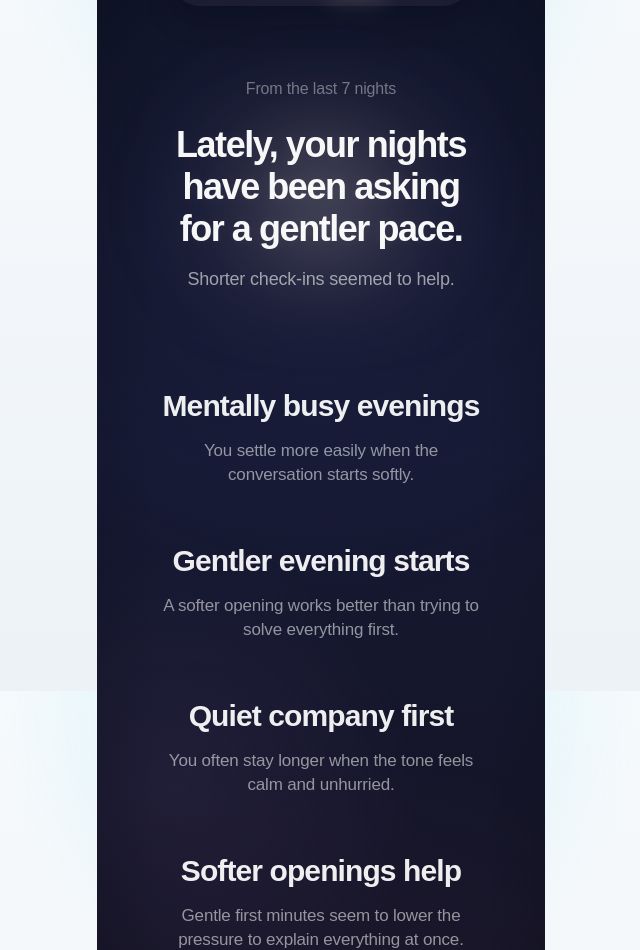
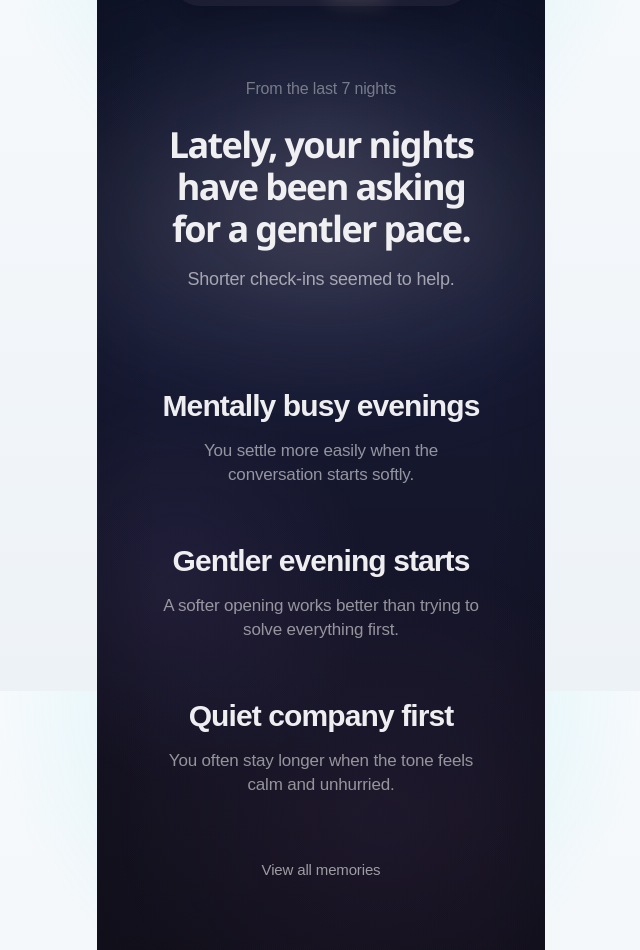
Before and after one commit to lizhongyuanuk-lab/AI-sleep-companion-web-app, a Next.js app: page /memory in a window 1280 px wide. Shown: the part 109-1059 px from the top of the page, without its empty margins (319-959 px from the left). Built offline with nearby package versions, Linux system fonts and the light colour scheme.

Commit message:
Update memory interactions and sync docs

```diff
--- a/app/memory/memory-page.module.css
+++ b/app/memory/memory-page.module.css
@@ -97,27 +97,48 @@
 
 .heroGlow {
   position: absolute;
-  top: 12px;
+  top: 2px;
   left: 50%;
   z-index: 0;
-  width: min(95vw, 25.5rem);
-  height: 13.75rem;
+  width: min(108vw, 31rem);
+  height: 17.5rem;
   border-radius: 999px;
   background:
     radial-gradient(
-      circle,
-      rgba(255, 249, 242, 0.34) 0%,
-      rgba(250, 228, 206, 0.22) 16%,
-      rgba(197, 153, 156, 0.12) 36%,
-      rgba(116, 95, 134, 0.055) 56%,
-      transparent 74%
+      ellipse 30% 24% at 50% 38%,
+      rgba(255, 242, 228, 0.32) 0%,
+      rgba(255, 233, 213, 0.18) 26%,
+      rgba(255, 225, 202, 0.08) 46%,
+      transparent 68%
+    ),
+    radial-gradient(
+      ellipse 56% 42% at 50% 46%,
+      rgba(170, 145, 170, 0.12) 0%,
+      rgba(132, 112, 152, 0.08) 36%,
+      rgba(90, 76, 122, 0.04) 58%,
+      transparent 80%
+    ),
+    linear-gradient(
+      180deg,
+      transparent 0%,
+      rgba(255, 242, 232, 0.03) 24%,
+      rgba(255, 239, 228, 0.08) 42%,
+      rgba(255, 236, 222, 0.11) 56%,
+      rgba(255, 234, 220, 0.06) 72%,
+      transparent 92%
+    ),
+    linear-gradient(
+      90deg,
+      transparent 0%,
+      rgba(255, 244, 235, 0.015) 18%,
+      rgba(255, 244, 235, 0.05) 50%,
+      rgba(255, 244, 235, 0.015) 82%,
+      transparent 100%
     );
   pointer-events: none;
-  filter: blur(38px);
+  filter: blur(64px);
+  opacity: 0.92;
   mix-blend-mode: screen;
-  opacity: 0.88;
-  will-change: opacity, filter;
-  animation: hero-breathe 6.8s ease-in-out infinite;
   transform: translateX(-50%);
 }
 
@@ -138,16 +159,20 @@
   margin: 24px 0 0;
   position: relative;
   z-index: 1;
-  color: rgba(255, 255, 255, 0.97);
-  font-family: "Poppins", sans-serif;
+  color: rgba(255, 255, 255, 0.93);
+  font-family:
+    "General Sans",
+    "Satoshi",
+    "Plus Jakarta Sans",
+    var(--font-geist-sans),
+    var(--font-sans),
+    sans-serif;
   font-size: 2.25rem;
   font-weight: 800;
   line-height: 42px;
-  letter-spacing: -0.04em;
+  letter-spacing: -0.045em;
   text-align: center;
-  text-shadow:
-    0 0 16px rgba(255, 244, 230, 0.07),
-    0 0 26px rgba(255, 220, 180, 0.03);
+  text-shadow: none;
   text-wrap: balance;
 }
 
@@ -172,117 +197,194 @@
   gap: 56px;
 }
 
-.recurringSwipeRow {
+.recurringMemoryItem {
   position: relative;
-  overflow: hidden;
   width: 100%;
-  touch-action: pan-y;
 }
 
-.recurringSwipeRowRevealLeft .rowActionsLeft,
-.recurringSwipeRowRevealRight .rowActionsRight {
-  opacity: 1;
+.recurringMemoryButton {
+  position: relative;
+  display: grid;
+  width: 100%;
+  padding: 0;
+  cursor: pointer;
+  background: none;
+  outline: none;
 }
 
-.recurringItem {
+.recurringMemoryButton::before {
+  content: "";
+  position: absolute;
+  inset: -18px -16px -20px;
+  z-index: 0;
+  border: 1px solid rgba(255, 255, 255, 0.1);
+  border-radius: 22px;
+  background: rgba(255, 255, 255, 0.06);
+  box-shadow: 0 12px 24px rgba(4, 7, 20, 0.08);
+  opacity: 0;
+  pointer-events: none;
+  transform: scale(0.985);
+  transition:
+    opacity 220ms ease-out,
+    transform 220ms ease-out,
+    background-color 220ms ease-out,
+    border-color 220ms ease-out,
+    box-shadow 220ms ease-out;
+  backdrop-filter: blur(12px);
+  -webkit-backdrop-filter: blur(12px);
+}
+
+.recurringMemoryButton:hover::before,
+.recurringMemoryButton:focus-visible::before,
+.recurringMemoryButton:active::before {
+  opacity: 0.72;
+  transform: scale(1);
+}
+
+.recurringMemoryButton:focus-visible {
+  outline: none;
+}
+
+.recurringMemoryButtonExpanded::before {
+  opacity: 1;
+  transform: scale(1);
+}
+
+.recurringMemoryContent {
+  position: relative;
+  z-index: 1;
   display: grid;
   justify-items: center;
-  gap: 15px;
-  position: relative;
-  z-index: 1;
-  transition: transform 220ms cubic-bezier(0.22, 1, 0.36, 1);
-  will-change: transform;
+  gap: 18px;
 }
 
-.recurringItemDragging {
-  transition: none;
+.recurringMemorySummary {
+  display: grid;
+  width: 100%;
+  justify-items: center;
+  gap: 15px;
 }
 
-.rowActionsLeft,
-.rowActionsRight {
-  position: absolute;
-  inset: 0;
-  display: flex;
-  align-items: center;
-  opacity: 0;
-  pointer-events: none;
-  z-index: 2;
-  transition:
-    opacity 180ms ease-out,
-    transform 220ms ease-out;
+.recurringMemoryDetails {
+  display: grid;
+  width: min(100%, 17.5rem);
+  justify-items: stretch;
+  gap: 12px;
+  text-align: left;
 }
 
-.rowActionsLeft {
-  justify-content: flex-start;
-  gap: 10px;
-  padding-left: 8px;
-  transform: translateX(-8px);
+.recurringMemoryDetailGroup {
+  display: grid;
+  gap: 4px;
 }
 
-.rowActionsRight {
-  justify-content: flex-end;
-  padding-right: 8px;
-  transform: translateX(8px);
+.recurringMemoryDetailLabel,
+.recurringMemoryDetailValue {
+  margin: 0;
+  font-family: "Poppins", sans-serif;
+  letter-spacing: -0.01em;
 }
 
-.recurringSwipeRowRevealLeft .rowActionsLeft,
-.recurringSwipeRowRevealRight .rowActionsRight {
-  pointer-events: auto;
-  transform: translateX(0);
+.recurringMemoryDetailLabel {
+  color: rgba(255, 255, 255, 0.42);
+  font-size: 0.8125rem;
+  font-weight: 500;
+  line-height: 1.35;
 }
 
-.rowActionButton {
-  min-width: 62px;
-  min-height: 36px;
-  padding: 0 15px;
-  border: 1px solid rgba(255, 255, 255, 0.09);
+.recurringMemoryDetailValue {
+  color: rgba(255, 255, 255, 0.72);
+  font-size: 0.9375rem;
+  font-weight: 400;
+  line-height: 1.5;
+}
+
+.recurringMemoryActions {
+  display: flex;
+  flex-wrap: wrap;
+  gap: 10px;
+  padding-top: 2px;
+}
+
+.recurringMemoryAction {
+  min-height: 34px;
+  padding: 0 14px;
+  border: 1px solid rgba(255, 255, 255, 0.1);
   border-radius: 999px;
-  background: rgba(16, 18, 30, 0.68);
-  color: rgba(243, 238, 231, 0.82);
+  background: rgba(255, 255, 255, 0.05);
+  color: rgba(255, 255, 255, 0.68);
   font-family: "Poppins", sans-serif;
   font-size: 0.875rem;
   font-weight: 500;
   line-height: 1;
+  letter-spacing: -0.01em;
   transition:
-    background-color 180ms ease-out,
-    border-color 180ms ease-out,
-    color 180ms ease-out,
+    background-color 220ms ease-out,
+    border-color 220ms ease-out,
+    color 220ms ease-out,
     transform 180ms ease-out;
 }
 
-.rowActionButton:hover,
-.rowActionButton:focus-visible {
-  border-color: rgba(255, 255, 255, 0.16);
+.recurringMemoryAction:hover,
+.recurringMemoryAction:focus-visible {
+  border-color: rgba(255, 255, 255, 0.14);
+  background: rgba(255, 255, 255, 0.08);
+  color: rgba(255, 255, 255, 0.82);
   outline: none;
 }
 
-.rowActionButton:active {
+.recurringMemoryAction:active {
   transform: scale(0.985);
 }
 
-.rowActionPositive {
-  background: rgba(32, 36, 54, 0.72);
+.recurringMemoryActionSelected {
+  border-color: rgba(255, 255, 255, 0.16);
+  background: rgba(255, 255, 255, 0.1);
+  color: rgba(255, 248, 243, 0.94);
 }
 
-.rowActionPositive:hover,
-.rowActionPositive:focus-visible {
-  background: rgba(42, 46, 68, 0.84);
+.recurringMemoryActionDestructive {
+  background: rgba(70, 36, 48, 0.32);
+  color: rgba(255, 236, 234, 0.8);
 }
 
-.rowActionDestructive {
-  background: rgba(58, 33, 42, 0.78);
-  color: rgba(255, 242, 240, 0.84);
+.recurringMemoryActionDestructive:hover,
+.recurringMemoryActionDestructive:focus-visible {
+  background: rgba(82, 40, 54, 0.44);
+  color: rgba(255, 242, 240, 0.9);
 }
 
-.rowActionDestructive:hover,
-.rowActionDestructive:focus-visible {
-  background: rgba(72, 40, 52, 0.86);
+.viewAllRow {
+  display: flex;
+  width: 100%;
+  justify-content: center;
 }
 
-.rowActionSelected {
-  border-color: rgba(255, 255, 255, 0.16);
-  background: rgba(54, 58, 84, 0.88);
-  color: rgba(255, 248, 243, 0.96);
+.viewAllButton {
+  min-height: 32px;
+  padding: 0;
+  border: 0;
+  background: none;
+  color: rgba(255, 255, 255, 0.58);
+  font-family: "Poppins", sans-serif;
+  font-size: 0.9375rem;
+  font-weight: 500;
+  line-height: 1.4;
+  letter-spacing: -0.01em;
+  text-align: center;
+  transition:
+    color 220ms ease-out,
+    opacity 220ms ease-out;
+}
+
+.viewAllButton:hover,
+.viewAllButton:focus-visible {
+  color: rgba(255, 255, 255, 0.74);
+  outline: none;
+}
+
+.viewAllButton:active {
+  opacity: 0.82;
 }
 
 .recurringTitle {
@@ -371,19 +473,6 @@
   line-height: 1.58;
 }
 
-@keyframes hero-breathe {
-  0%,
-  100% {
-    opacity: 0.74;
-    filter: blur(34px);
-  }
-
-  50% {
-    opacity: 0.92;
-    filter: blur(40px);
-  }
-}
-
 @media (max-width: 380px) {
   .scrollContent {
     padding-right: 20px;
@@ -395,9 +484,9 @@
   }
 
   .heroGlow {
-    top: 14px;
-    width: min(90vw, 20rem);
-    height: 12rem;
+    top: 8px;
+    width: min(96vw, 22.5rem);
+    height: 14.25rem;
   }
 
   .heroInsight {
@@ -413,9 +502,8 @@
 
 @media (prefers-reduced-motion: reduce) {
   .heroGlow {
-    animation: none;
-    opacity: 0.88;
-    filter: blur(38px);
+    opacity: 0.7;
+    filter: blur(48px);
   }
 
   .actionLink {
--- a/app/memory/page.tsx
+++ b/app/memory/page.tsx
@@ -1,226 +1,157 @@
 "use client";
 
 import Link from "next/link";
-import { useRef, useState } from "react";
+import { useState } from "react";
 import { ShellTopNav } from "@/components/shell-top-nav";
 import { memoryPageMockData, type MemoryPageData } from "./memory-page-data";
 import styles from "./memory-page.module.css";
 
-const ACTION_RESTING_OFFSET = 32;
-const ACTION_DRAG_LIMIT = 44;
-
-type SwipeDirection = "left" | "right";
-type OpenSwipeState =
-  | {
-      id: string;
-      direction: SwipeDirection;
-    }
-  | null;
-
 type RecurringTopic = MemoryPageData["recurring_topics"][number];
 
-function clampOffset(value: number) {
-  return Math.max(-ACTION_DRAG_LIMIT, Math.min(ACTION_DRAG_LIMIT, value));
-}
+type RecurringMemoryDetail = {
+  seenWhen: string;
+  appearedIn: string;
+  patternNote: string;
+};
 
-function SwipeableRecurringItem({
+const recurringMemoryDetails: Record<string, RecurringMemoryDetail> = {
+  memory_topic_unfinished_evenings: {
+    seenWhen: "Most often after 10:30 PM",
+    appearedIn: "Seen in 3 of the last 7 nights",
+    patternNote: "More likely when your mind is still switching off",
+  },
+  memory_topic_sleep_entry_pressure: {
+    seenWhen: "Usually near the start of the night",
+    appearedIn: "Seen in 4 of the last 7 nights",
+    patternNote: "More common when the first minutes feel pressured",
+  },
+  memory_topic_quiet_company: {
+    seenWhen: "Most often once the room feels settled",
+    appearedIn: "Seen across the last few sessions",
+    patternNote: "More common when the tone stays calm and unhurried",
+  },
+  memory_topic_softer_openings: {
+    seenWhen: "Most visible in the first few exchanges",
+    appearedIn: "Seen in 3 recent sessions",
+    patternNote: "A gentler opening lowers the pressure to explain everything",
+  },
+  memory_topic_quieter_room_returns: {
+    seenWhen: "More often on lower-stimulation nights",
+    appearedIn: "Seen in 2 recent nights",
+    patternNote: "Quieter room energy seems to make returning feel easier",
+  },
+  memory_topic_briefer_loops: {
+    seenWhen: "Often after shorter nightly check-ins",
+    appearedIn: "Seen in 3 recent nights",
+    patternNote: "Brief loops seem easier to carry into the following night",
+  },
+};
+
+function ExpandableRecurringItem({
   topic,
-  openSwipe,
+  detail,
+  expanded,
   agreed,
-  onOpenChange,
+  canDelete,
+  onToggle,
+  onAgree,
   onDelete,
-  onAgree,
 }: {
   topic: RecurringTopic;
-  openSwipe: OpenSwipeState;
+  detail: RecurringMemoryDetail;
+  expanded: boolean;
   agreed?: boolean;
-  onOpenChange: (next: OpenSwipeState) => void;
+  canDelete?: boolean;
+  onToggle: () => void;
+  onAgree: (id: string) => void;
   onDelete: (id: string) => void;
-  onAgree: (id: string) => void;
 }) {
-  const dragStateRef = useRef<{
-    active: boolean;
-    locked: boolean;
-    pointerId: number | null;
-    startX: number;
-    startY: number;
-    baseOffset: number;
-  } | null>(null);
-  const [dragOffset, setDragOffset] = useState<number | null>(null);
-
-  const isOpen = openSwipe?.id === topic.memory_id;
-  const restingOffset = isOpen
-    ? openSwipe.direction === "right"
-      ? ACTION_RESTING_OFFSET
-      : -ACTION_RESTING_OFFSET
-    : 0;
-  const currentOffset = dragOffset ?? restingOffset;
-  const activeDirection =
-    currentOffset < -2 ? "left" : currentOffset > 2 ? "right" : null;
-  const dragging = dragOffset !== null;
-
-  const finishSwipe = () => {
-    const nextOffset = dragOffset ?? restingOffset;
-
-    if (nextOffset <= -18) {
-      onOpenChange({ id: topic.memory_id, direction: "left" });
-    } else if (nextOffset >= 18) {
-      onOpenChange({ id: topic.memory_id, direction: "right" });
-    } else {
-      onOpenChange(null);
-    }
-
-    setDragOffset(null);
-    dragStateRef.current = null;
-  };
-
   return (
-    <article
+    <article className={styles.recurringMemoryItem}>
+      <div
+        role="button"
+        tabIndex={0}
+        aria-expanded={expanded}
         className={[
-        styles.recurringSwipeRow,
-        activeDirection === "left" ? styles.recurringSwipeRowRevealLeft : "",
-        activeDirection === "right" ? styles.recurringSwipeRowRevealRight : "",
+          styles.recurringMemoryButton,
+          expanded ? styles.recurringMemoryButtonExpanded : "",
         ]
           .filter(Boolean)
           .join(" ")}
-      onPointerDown={(event) => {
-        if (event.pointerType === "mouse" && event.button !== 0) {
-          return;
-        }
-
-        event.stopPropagation();
-        event.currentTarget.setPointerCapture(event.pointerId);
-        dragStateRef.current = {
-          active: true,
-          locked: false,
-          pointerId: event.pointerId,
-          startX: event.clientX,
-          startY: event.clientY,
-          baseOffset: isOpen ? restingOffset : 0,
-        };
-
-        if (openSwipe && openSwipe.id !== topic.memory_id) {
-          onOpenChange(null);
+        onClick={onToggle}
+        onKeyDown={(event) => {
+          if (event.key === "Enter" || event.key === " ") {
+            event.preventDefault();
+            onToggle();
           }
         }}
-      onPointerMove={(event) => {
-        const state = dragStateRef.current;
+      >
+        <div className={styles.recurringMemoryContent}>
+          <div className={styles.recurringMemorySummary}>
+            <h2 className={styles.recurringTitle}>{topic.display_text}</h2>
+            {topic.continuation_hint ? (
+              <p className={styles.recurringSupport}>{topic.continuation_hint}</p>
+            ) : null}
+          </div>
 
-        if (!state?.active || state.pointerId !== event.pointerId) {
-          return;
-        }
+          {expanded ? (
+            <div className={styles.recurringMemoryDetails} aria-live="polite">
+              <div className={styles.recurringMemoryDetailGroup}>
+                <p className={styles.recurringMemoryDetailLabel}>Seen when</p>
+                <p className={styles.recurringMemoryDetailValue}>
+                  {detail.seenWhen}
+                </p>
+              </div>
+              <div className={styles.recurringMemoryDetailGroup}>
+                <p className={styles.recurringMemoryDetailLabel}>Appeared in</p>
+                <p className={styles.recurringMemoryDetailValue}>
+                  {detail.appearedIn}
+                </p>
+              </div>
+              <div className={styles.recurringMemoryDetailGroup}>
+                <p className={styles.recurringMemoryDetailLabel}>Pattern note</p>
+                <p className={styles.recurringMemoryDetailValue}>
+                  {detail.patternNote}
+                </p>
+              </div>
 
-        const deltaX = event.clientX - state.startX;
-        const deltaY = event.clientY - state.startY;
-
-        if (!state.locked) {
-          if (Math.abs(deltaX) < 6 && Math.abs(deltaY) < 6) {
-            return;
-          }
-
-          if (Math.abs(deltaY) > Math.abs(deltaX)) {
-            if (event.currentTarget.hasPointerCapture(event.pointerId)) {
-              event.currentTarget.releasePointerCapture(event.pointerId);
-            }
-
-            dragStateRef.current = null;
-            setDragOffset(null);
-            return;
-          }
-
-          state.locked = true;
-        }
-
-        setDragOffset(clampOffset(state.baseOffset + deltaX));
-      }}
-      onPointerUp={(event) => {
-        const state = dragStateRef.current;
-
-        if (!state?.active || state.pointerId !== event.pointerId) {
-          return;
-        }
-
-        if (event.currentTarget.hasPointerCapture(event.pointerId)) {
-          event.currentTarget.releasePointerCapture(event.pointerId);
-        }
-
-        finishSwipe();
-      }}
-      onPointerCancel={(event) => {
-        const state = dragStateRef.current;
-
-        if (!state?.active || state.pointerId !== event.pointerId) {
-          return;
-        }
-
-        if (event.currentTarget.hasPointerCapture(event.pointerId)) {
-          event.currentTarget.releasePointerCapture(event.pointerId);
-        }
-
-        setDragOffset(null);
-        dragStateRef.current = null;
-      }}
-    >
-      <div
-        className={styles.rowActionsLeft}
-        aria-hidden={activeDirection !== "left"}
-      >
+              <div className={styles.recurringMemoryActions}>
                 <button
                   type="button"
                   className={[
-            styles.rowActionButton,
-            styles.rowActionDestructive,
+                    styles.recurringMemoryAction,
+                    agreed ? styles.recurringMemoryActionSelected : "",
                   ]
                     .filter(Boolean)
                     .join(" ")}
-          onPointerDown={(event) => event.stopPropagation()}
-          onClick={() => {
+                  onClick={(event) => {
+                    event.stopPropagation();
+                    onAgree(topic.memory_id);
+                  }}
+                >
+                  {agreed ? "Agreed" : "Agree"}
+                </button>
+                {canDelete ? (
+                  <button
+                    type="button"
+                    className={[
+                      styles.recurringMemoryAction,
+                      styles.recurringMemoryActionDestructive,
+                    ]
+                      .filter(Boolean)
+                      .join(" ")}
+                    onClick={(event) => {
+                      event.stopPropagation();
                       onDelete(topic.memory_id);
-            onOpenChange(null);
                     }}
                   >
                     Delete
                   </button>
+                ) : null}
               </div>
-
-      <div
-        className={styles.rowActionsRight}
-        aria-hidden={activeDirection !== "right"}
-      >
-        <button
-          type="button"
-          className={[
-            styles.rowActionButton,
-            styles.rowActionPositive,
-            agreed ? styles.rowActionSelected : "",
-          ]
-            .filter(Boolean)
-            .join(" ")}
-          onPointerDown={(event) => event.stopPropagation()}
-          onClick={() => {
-            onAgree(topic.memory_id);
-            onOpenChange(null);
-          }}
-        >
-          Agree
-        </button>
             </div>
-
-      <div
-        className={[
-          styles.recurringItem,
-          dragging ? styles.recurringItemDragging : "",
-        ]
-          .filter(Boolean)
-          .join(" ")}
-        style={{
-          transform: `translateX(${currentOffset}px)`,
-        }}
-      >
-        <h2 className={styles.recurringTitle}>{topic.display_text}</h2>
-        {topic.continuation_hint ? (
-          <p className={styles.recurringSupport}>{topic.continuation_hint}</p>
           ) : null}
+        </div>
       </div>
     </article>
   );
@@ -229,9 +160,14 @@ function SwipeableRecurringItem({
 export default function MemoryPage() {
   const data = memoryPageMockData;
   const [topics, setTopics] = useState(data.recurring_topics);
-  const [openSwipe, setOpenSwipe] = useState<OpenSwipeState>(null);
+  const [expandedTopicId, setExpandedTopicId] = useState<string | null>(null);
+  const [showAllMemories, setShowAllMemories] = useState(false);
   const [agreedTopics, setAgreedTopics] = useState<Record<string, boolean>>({});
   const displayedThemes = topics.filter((topic) => !topic.is_deleted);
+  const visibleThemes = showAllMemories
+    ? displayedThemes
+    : displayedThemes.slice(0, 3);
+  const hasMoreThemes = displayedThemes.length > 3;
   const displayedActions = data.continue_actions.slice(0, 3);
 
   return (
@@ -245,14 +181,7 @@ export default function MemoryPage() {
           <ShellTopNav tone="memory" />
         </header>
 
-        <main
-          className={styles.scrollContent}
-          onPointerDown={() => {
-            if (openSwipe) {
-              setOpenSwipe(null);
-            }
-          }}
-        >
+        <main className={styles.scrollContent}>
           <div className={styles.contentColumn}>
             {data.memory_page_available && data.recent_memory_summary ? (
               <>
@@ -273,14 +202,33 @@ export default function MemoryPage() {
 
                 {displayedThemes.length > 0 ? (
                   <section className={styles.recurringList}>
-                    {displayedThemes.map((topic) => {
+                    {visibleThemes.map((topic) => {
+                      const detail =
+                        recurringMemoryDetails[topic.memory_id] ?? {
+                          seenWhen: "Seen in a recent evening check-in",
+                          appearedIn: `Seen in ${topic.supporting_session_count} recent sessions`,
+                          patternNote: "This memory keeps returning gently over time",
+                        };
+
                       return (
-                        <SwipeableRecurringItem
+                        <ExpandableRecurringItem
                           key={topic.memory_id}
                           topic={topic}
-                          openSwipe={openSwipe}
+                          detail={detail}
+                          expanded={expandedTopicId === topic.memory_id}
                           agreed={Boolean(agreedTopics[topic.memory_id])}
-                          onOpenChange={setOpenSwipe}
+                          canDelete={data.memory_delete_capability}
+                          onToggle={() => {
+                            setExpandedTopicId((current) =>
+                              current === topic.memory_id ? null : topic.memory_id,
+                            );
+                          }}
+                          onAgree={(memoryId) => {
+                            setAgreedTopics((current) => ({
+                              ...current,
+                              [memoryId]: !current[memoryId],
+                            }));
+                          }}
                           onDelete={(memoryId) => {
                             setTopics((current) =>
                               current.map((currentTopic) =>
@@ -289,16 +237,43 @@ export default function MemoryPage() {
                                   : currentTopic,
                               ),
                             );
-                          }}
-                          onAgree={(memoryId) => {
-                            setAgreedTopics((current) => ({
-                              ...current,
-                              [memoryId]: !current[memoryId],
-                            }));
+                            setExpandedTopicId((current) =>
+                              current === memoryId ? null : current,
+                            );
                           }}
                         />
                       );
                     })}
+
+                    {hasMoreThemes ? (
+                      <div className={styles.viewAllRow}>
+                        <button
+                          type="button"
+                          className={styles.viewAllButton}
+                          onClick={() => {
+                            setShowAllMemories((current) => {
+                              const next = !current;
+
+                              if (!next) {
+                                const firstVisibleIds = displayedThemes
+                                  .slice(0, 3)
+                                  .map((topic) => topic.memory_id);
+
+                                setExpandedTopicId((expandedId) =>
+                                  expandedId && !firstVisibleIds.includes(expandedId)
+                                    ? null
+                                    : expandedId,
+                                );
+                              }
+
+                              return next;
+                            });
+                          }}
+                        >
+                          {showAllMemories ? "Show less" : "View all memories"}
+                        </button>
+                      </div>
+                    ) : null}
                   </section>
                 ) : null}
               </>
```
Also changed, not shown: 7 other files (tests, documents, lock files or other folders). Lines whose indentation alone changed are shown as unchanged.
